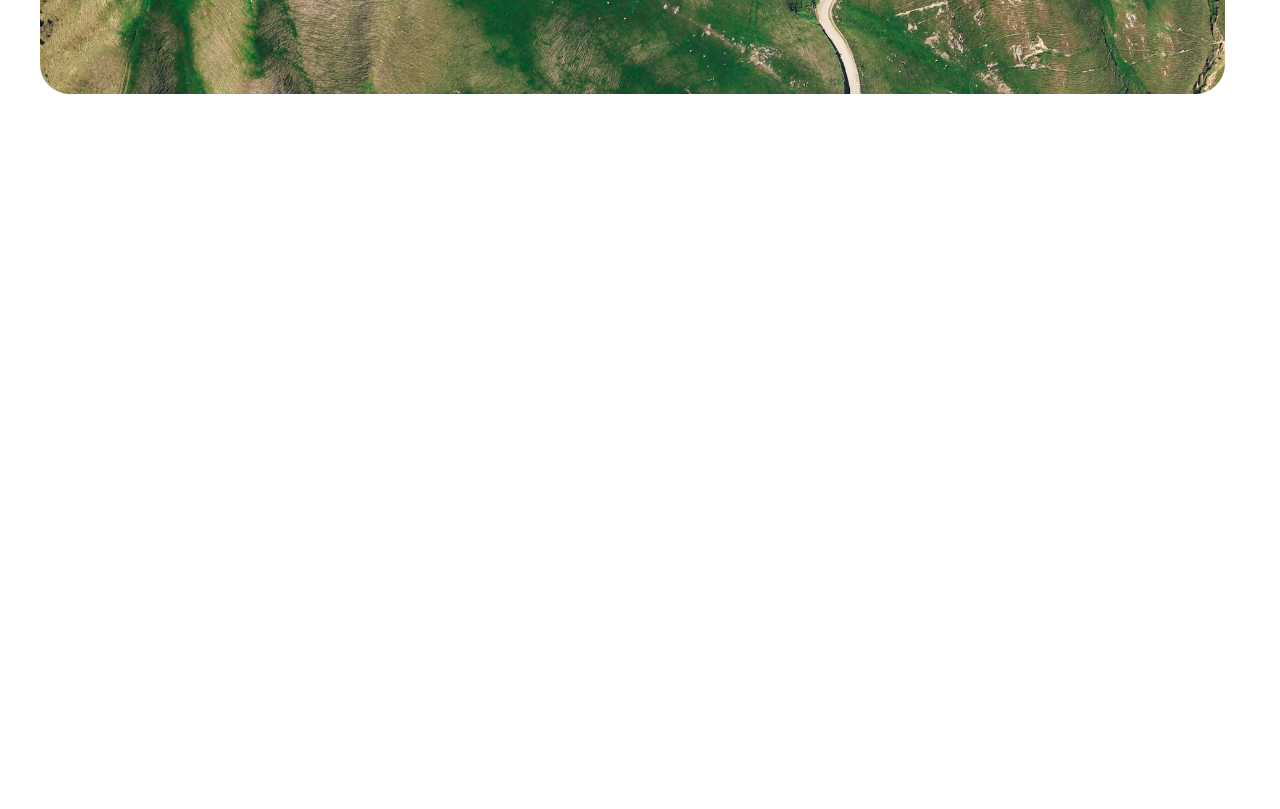
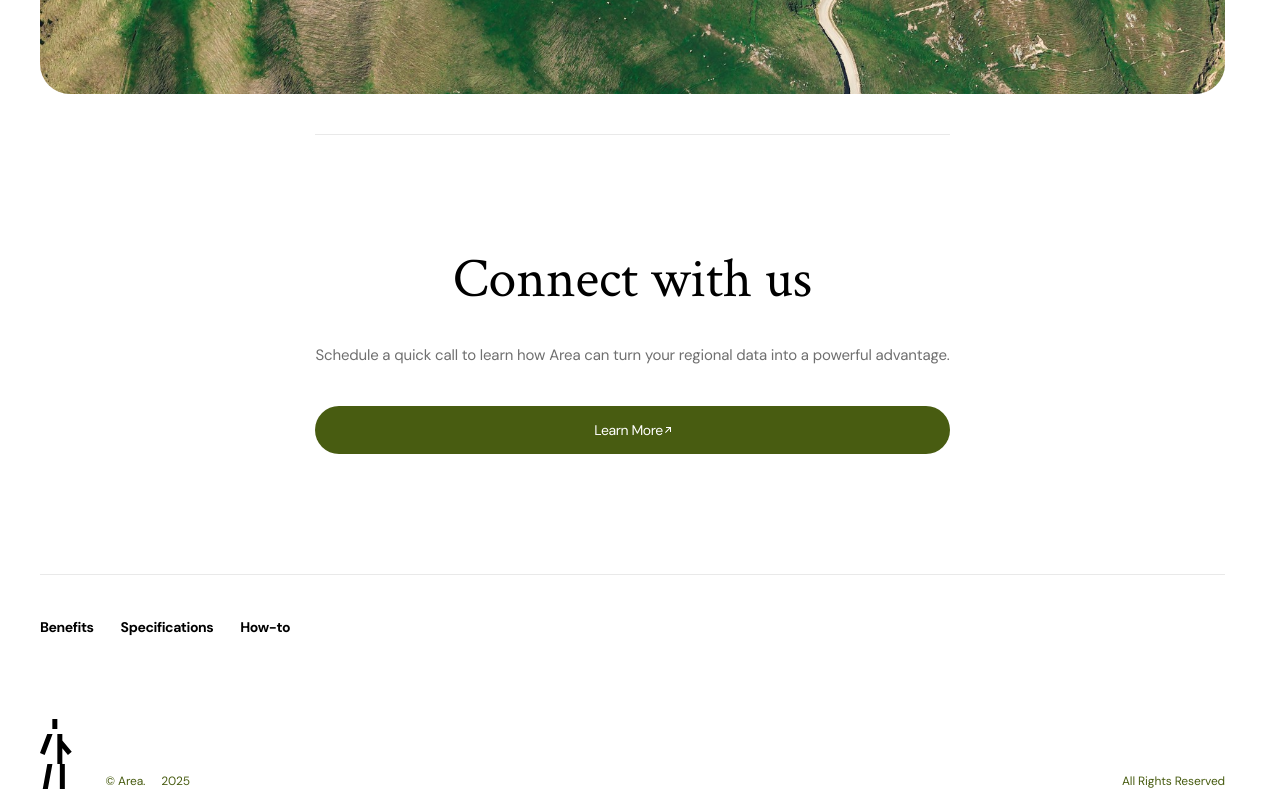
Before and after one commit to hollyvud/test_one, a React (Vite) app: page / in a window 1280 px wide. Shown: the part 6420-7229 px from the top of the page. Before the commit the page ends 6554 px from the top, so only its background shows below. Built offline with nearby package versions, Linux system fonts and the light colour scheme.

Commit message:
добавлен блок contact; добавлен footer;

```diff
--- a/src/App.jsx
+++ b/src/App.jsx
@@ -5,6 +5,8 @@ import Header from './components/header.jsx'
 import Benefits from './components/benefits.jsx'
 import Specifications from './components/specifications.jsx'
 import HowTo from './components/how-to.jsx'
+import Contact from './components/contact.jsx'
+import Footer from './components/footer.jsx'
 
 import desktopImg from './images/desck.png'
 import tabletImg from './images/tablet.png'
@@ -57,7 +59,9 @@ function App() {
         <Benefits/>
         <Specifications/>
         <HowTo/>
+        <Contact/>
       </main>
+      <Footer/>
     </>
 
   )
--- /dev/null
+++ b/src/components/contact.jsx
@@ -0,0 +1,29 @@
+import { useState } from 'react'
+
+
+function Contact() {
+
+  return (
+    <section className='contact'>
+        <div className="contact_body container">
+            <div className="contact_content content">
+                <div className="contact_heading">
+                    <h2 className="contact_h2">Connect with us</h2>
+                </div>
+                <div className="contact_text">
+                    <p className="contact_subtitle subtitle">Schedule a quick call to learn how Area can turn your regional data into a powerful advantage.</p>
+                </div>
+                <div className="contact_button-body">
+                    <a href="" className="contact_button button-more">Learn More
+                        <svg width="6" height="7" viewBox="0 0 6 7" fill="none" xmlns="http://www.w3.org/2000/svg">
+                            <path d="M5.01037 4.9934V1.05184L5.64939 1.09142L0.735155 6.01131L0 5.27615L4.91423 0.361923L4.96513 1.00094H1.0066V0L6 0.0113101V4.9934H5.01037Z" fill="white" />
+                        </svg>
+                    </a>
+                </div>
+            </div>
+        </div>
+    </section>
+  )
+}
+
+export default Contact
--- /dev/null
+++ b/src/components/footer.jsx
@@ -0,0 +1,40 @@
+import { useState } from 'react'
+
+import iconLogo from '../icons/Logo.svg'
+
+function Footer() {
+
+  return (
+    <footer className='footer'>
+        <div className="footer_body container">
+            <div className="footer_content">
+                <div className="footer_menu">
+                    <ul className="footer_menu-list">
+                        <li className="footer_menu-item">
+                            <a href="" className="footer_menu-link">Benefits</a>
+                        </li>
+                        <li className="footer_menu-item">
+                            <a href="" className="footer_menu-link">Specifications</a>
+                        </li>
+                        <li className="footer_menu-item">
+                            <a href="" className="footer_menu-link">How-to</a>
+                        </li>
+                    </ul>
+                </div>
+                <div className="footer_about">
+                    <div className="footer_logo-container">
+                        <img src={iconLogo} alt="" className="footer_logo" />
+                    </div>
+                    <div className="footer_text">
+                        <span className="footer_title">© Area.</span>
+                        <span className="footer_title">2025</span>
+                    </div>
+                    <span className="footer_title">All Rights Reserved</span>
+                </div>
+            </div>
+        </div>
+    </footer>
+  )
+}
+
+export default Footer
--- /dev/null
+++ b/src/styles/blocks/_contact.scss
@@ -0,0 +1,29 @@
+@use '../helpers' as *;
+
+.contact{
+    display: flex;
+
+    &_content{
+        display: flex;
+        flex-direction: column;
+        row-gap: rem(40);
+        align-items: center;
+
+        padding-top: rem(120);
+
+        border-top: rem(0.50) solid var(--color-silver);
+    }
+
+    &_text{
+        text-align: center;
+    }
+
+    &_button-body{
+        width: 100%;
+    }
+    &_button{
+        width: 100%;
+        justify-content: center;
+        column-gap: rem(2);
+    }
+}
--- /dev/null
+++ b/src/styles/blocks/_footer.scss
@@ -0,0 +1,67 @@
+@use '../helpers' as *;
+
+.footer{
+    &_content{
+        display: flex;
+        flex-direction: column;
+        row-gap: rem(80);
+
+        padding:rem(40) 0 rem(20) 0;
+
+        border-top: 1px solid var(--color-silver);
+    }
+
+    &_menu-list{
+        display: flex;
+        flex-direction: row;
+        column-gap: rem(27);
+
+        @include mobile{
+            flex-direction: column;
+            row-gap: rem(27);
+        }
+    }
+    &_menu-link{
+        font-family: var(--font-family);
+        font-weight: 700;
+        font-size: rem(14);
+        line-height: 140%;
+        letter-spacing: -0.03em;
+        text-align: center;
+    }
+
+    &_about{
+        display: flex;
+        flex-direction: row;
+        column-gap: rem(40);
+
+        align-items: end;
+    }
+
+    &_logo-container{
+        width: rem(31);
+        height: rem(70);
+    }
+    &_logo{
+        position: absolute;
+        object-fit: contain;
+    }
+
+    &_text{
+        display: flex;
+        flex-direction: row;
+        column-gap: rem(16);
+        justify-content: start;
+        width: 100%;
+    }
+    &_title{
+        font-family: var(--second-family);
+        font-weight: 400;
+        font-size: rem(12);
+        line-height: 140%;
+        letter-spacing: -0.01em;
+        color: var(--color-accent-4);
+        white-space: nowrap;
+
+    }
+}
--- a/src/styles/main.scss
+++ b/src/styles/main.scss
@@ -19,3 +19,5 @@
 @use './blocks/citation';
 @use './blocks/how-to';
 @use './blocks/map';
+@use './blocks/contact';
+@use './blocks/footer';
```
Also changed, not shown: src/icons/Logo.svg (added).
